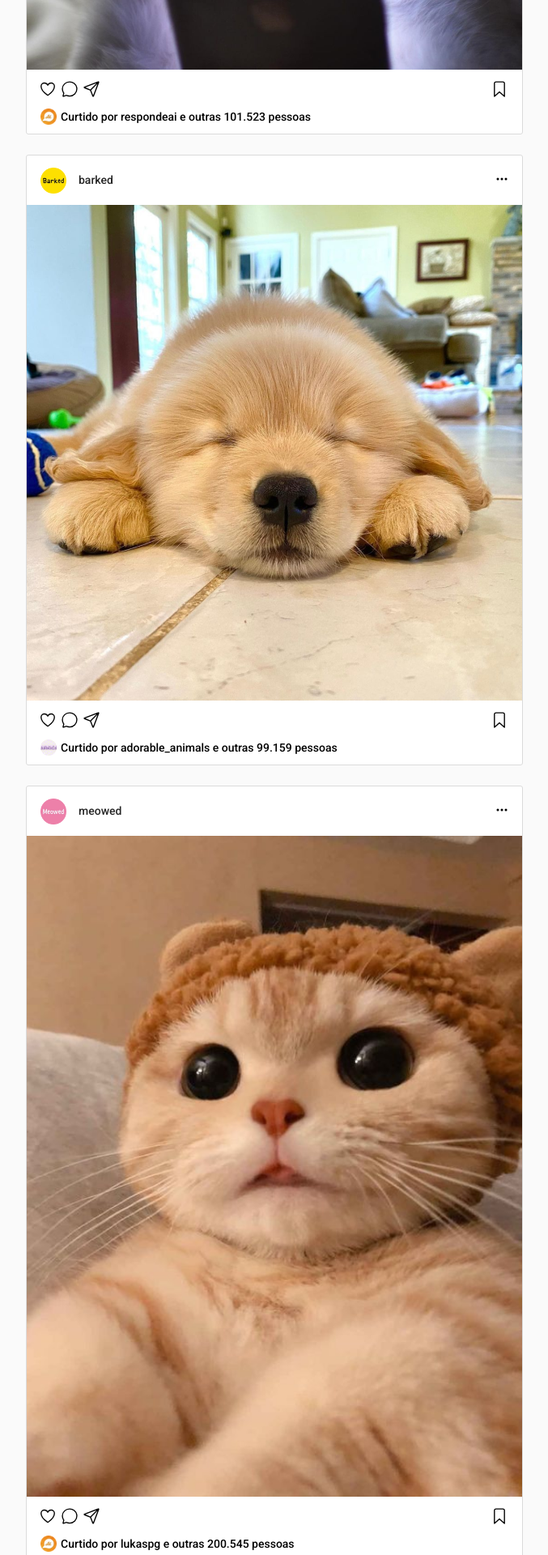
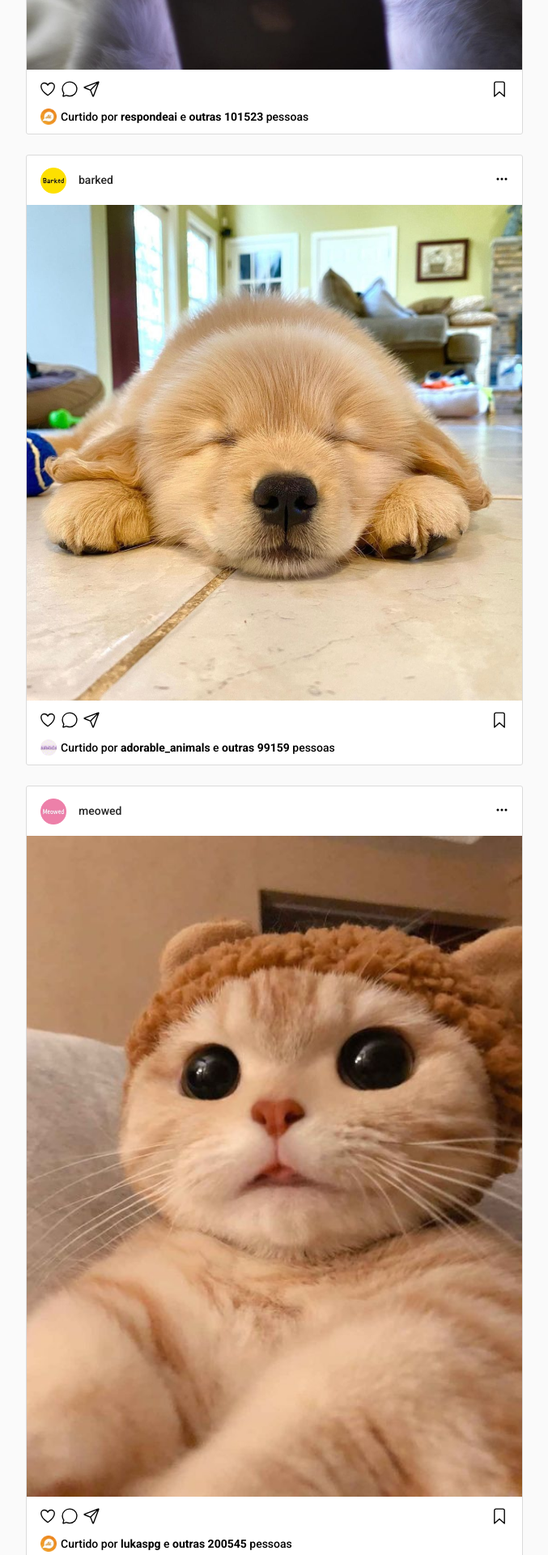
Before and after one commit to Nathalya-Pires/projeto7-instagramreact, a React (Create React App) app: page / in a window 1280 px wide. Shown: the part 820-2740 px from the top of the page at 81% size, without its empty margins (135-812 px from the left). Built offline with nearby package versions, Linux system fonts and the light colour scheme.

Commit message:
dados dinamicos

```diff
--- a/public/css/reset.css
+++ b/public/css/reset.css
@@ -7,7 +7,7 @@ html, body, div, span, applet, object, iframe,
 h1, h2, h3, h4, h5, h6, p, blockquote, pre,
 a, abbr, acronym, address, big, cite, code,
 del, dfn, em, img, ins, kbd, q, s, samp,
-small, strike, strong, sub, sup, tt, var,
+small, strike, sub, sup, tt, var,
 b, u, i, center,
 dl, dt, dd, ol, ul, li,
 fieldset, form, label, legend,
--- a/public/css/style.css
+++ b/public/css/style.css
@@ -190,6 +190,10 @@ body {
   padding: 0px 5px 0px 0px;
 }
 
+.like{
+  color: red;
+}
+
 .r-direita {
   padding-right: 17px;
 }
@@ -218,10 +222,6 @@ body {
 
 .post {
   margin-bottom: 25px;
-}
-
-video {
-  width: 100%;
 }
 
 .desktop-corpo {
--- a/src/components/Posts.js
+++ b/src/components/Posts.js
@@ -1,20 +1,26 @@
+import { useState } from "react"
+
 export default function Posts() {
 
   const dados = [
-    { perfil: "./assets/story2.png", nome: "meowed", post: "./assets/feed1.png", curtiu: "./assets/story6.png", curtidas: "Curtido por respondeai e outras 101.523 pessoas" },
-    { perfil: "./assets/story3.png", nome: "barked", post: "./assets/feed2.png", curtiu: "./assets/sd4.png", curtidas: "Curtido por adorable_animals e outras 99.159 pessoas" },
-    { perfil: "./assets/story2.png", nome: "meowed", post: "./assets/feed3.jpg", curtiu: "./assets/story6.png", curtidas: "Curtido por lukaspg e outras 200.545 pessoas" },
+    { perfil: "./assets/story2.png", nome: "meowed", post: "./assets/feed1.png", curtiu: "./assets/story6.png", por: "respondeai", curtidas: " 101523" },
+    { perfil: "./assets/story3.png", nome: "barked", post: "./assets/feed2.png", curtiu: "./assets/sd4.png", por: "adorable_animals", curtidas: " 99159" },
+    { perfil: "./assets/story2.png", nome: "meowed", post: "./assets/feed3.jpg", curtiu: "./assets/story6.png", por: "lukaspg", curtidas: " 200545" },
   ]
 
   return (
     <div class="posts">
-      {dados.map((p) => <Post key={p.index} perfil={p.perfil} nome={p.nome} post={p.post} curtiu={p.curtiu} curtidas={p.curtidas} />)}
+      {dados.map((p) => <Post key={p.index} perfil={p.perfil} nome={p.nome} post={p.post} curtiu={p.curtiu} por={p.por} curtidas={p.curtidas} />)}
     </div>
   )
 
 }
 
 function Post(props) {
+
+  const [curtiu, setCurtiu] = useState("heart-outline")
+  const [salvar, setSalvar] = useState("bookmark-outline")
+
   return (
     <div class="post">
       <div class="cabeçalho">
@@ -27,23 +33,23 @@ function Post(props) {
         </div>
       </div>
       <div class="foto-post">
-        <img src={props.post} />
+        <img onClick={ () => curtiu === "heart-outline" ? setCurtiu("heart") : ""} src={props.post} />
       </div>
       <div class="rodape">
         <div class="cx-1">
           <div class="r-esquerda">
-            <ion-icon name="heart-outline"></ion-icon>
+            <ion-icon onClick={ () => curtiu === "heart-outline" ? setCurtiu("heart") : setCurtiu("heart-outline")} name={curtiu}></ion-icon>
             <ion-icon name="chatbubble-outline"></ion-icon>
             <ion-icon name="paper-plane-outline"></ion-icon>
           </div>
           <div class="r-direita">
-            <ion-icon name="bookmark-outline"></ion-icon>
+            <ion-icon onClick={ () => salvar === "bookmark-outline" ? setSalvar("bookmark") : setSalvar("bookmark-outline")} name={salvar}></ion-icon>
           </div>
         </div>
         <div class="cx-2">
           <div class="img-txt">
             <img src={props.curtiu} />
-            <p>{props.curtidas}</p>
+            <p>Curtido por <strong>{props.por}</strong> e <strong>outras {curtiu === "heart" ? Number(props.curtidas) + 1 : (props.curtidas) }</strong> pessoas </p>
           </div>
         </div>
       </div>
```
